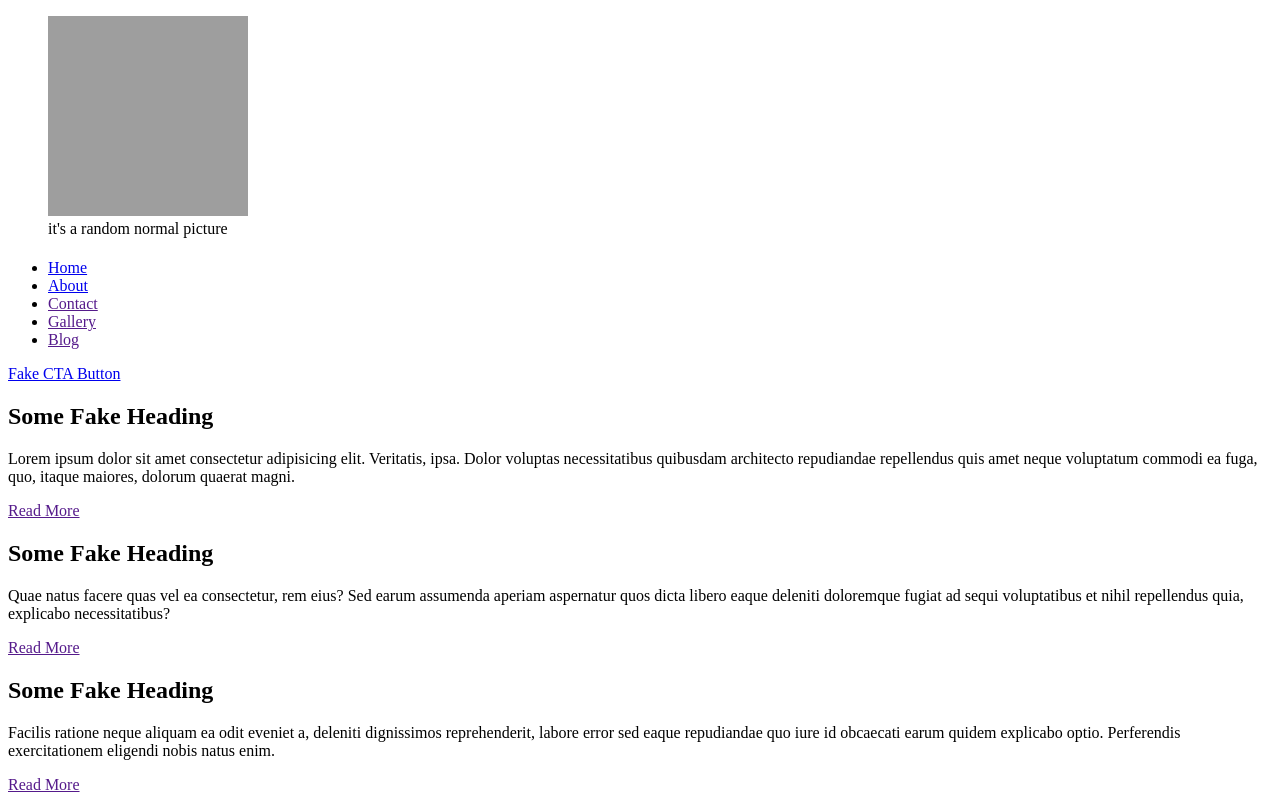
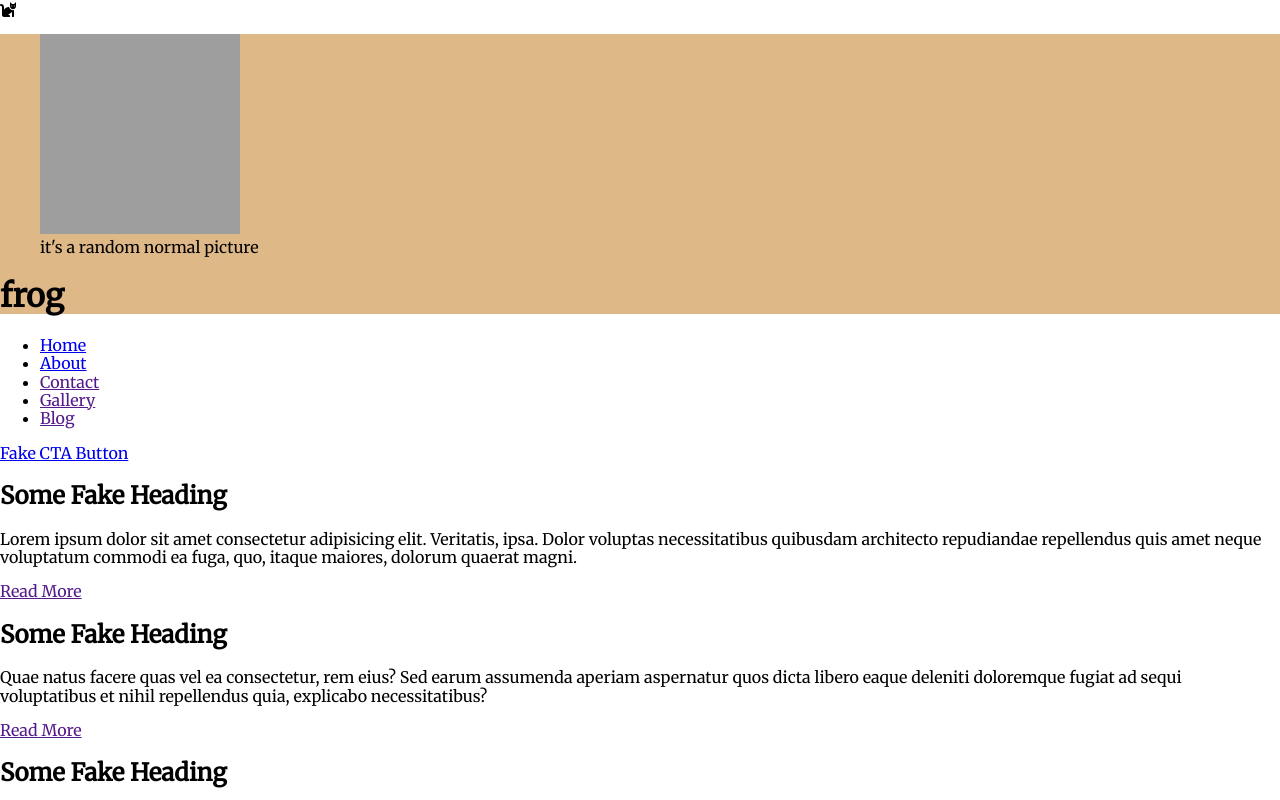
Before and after one commit to piupi/vanessa-kratohvil-project, a website: page index.html in a window 1280 px wide. Shown: the top 800 px of the page. Drawn offline with nearby package versions, Linux system fonts and the light colour scheme; grey boxes are pictures that could not be loaded.

Commit message:
Add fonts and style stuff

```diff
--- a/index.html
+++ b/index.html
@@ -5,10 +5,42 @@
     <meta name="viewport" content="width=device-width, initial-scale=1.0" />
     <meta http-equiv="X-UA-Compatible" content="ie=edge" />
     <title>Vanessa Kratohvil Portfolio</title>
+
+
+
+
+<link rel="stylesheet" href="https://cdnjs.cloudflare.com/ajax/libs/modern-normalize/0.5.0/modern-normalize.min.css">
+<link rel="stylesheet" href="https://cdnjs.cloudflare.com/ajax/libs/font-awesome/5.10.2/css/all.min.css">
+<link href="https://fonts.googleapis.com/css?family=Merriweather&display=swap" rel="stylesheet">
+<link rel="stylesheet" href="style.css">
+
+<i class="fas fa-cat"></i>
+
+    <style>
+
+      /* font-family: 'Merriweather', serif; */
+
+      h1::before {
+        content: 'frog';
+      }
+
+      #test-id {
+        background: burlywood;
+      }
+
+      .test-class {
+        background: red;
+      }
+
+      header {
+        background: green;
+      }
+    </style>
+
   </head>
 
   <body>
-    <header>
+    <header id="test-id" class="test-class">
       <figure>
         <img
           srcset="
--- /dev/null
+++ b/style.css
@@ -0,0 +1,3 @@
+body {
+  font-family: 'Merriweather', serif;
+}
```
